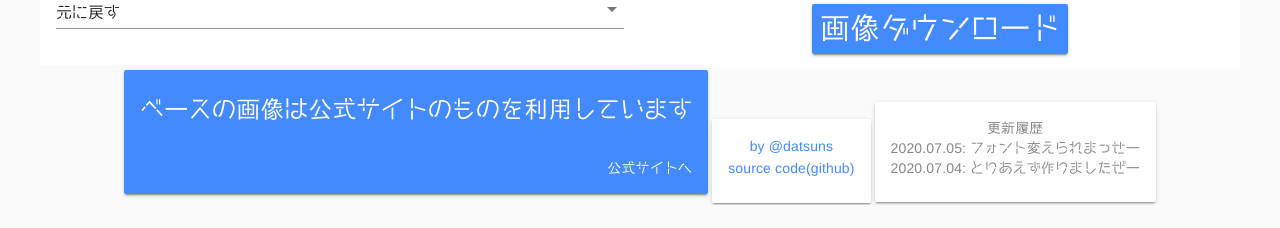
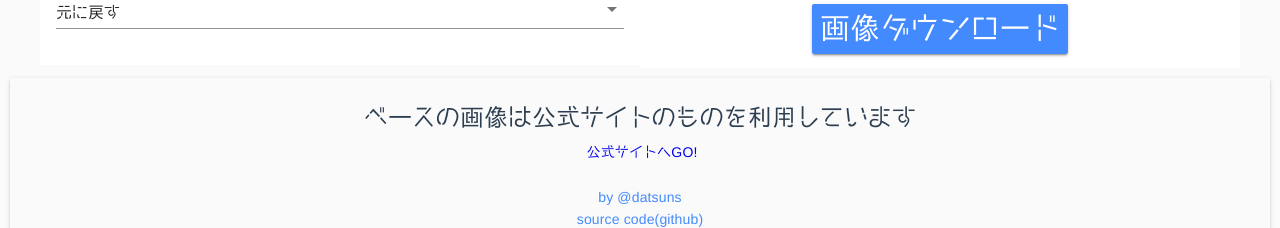
Before and after one commit to datsuns/chaincroprof, a Vue app: page / in a window 1280 px wide. Shown: the part 724-952 px from the top of the page. Before the commit the page ends 929 px from the top, so only its background shows below. Built offline with nearby package versions, Linux system fonts and the light colour scheme; a web font is replaced by a local one.

Commit message:
change footer style

```diff
--- a/src/components/AppFooter.vue
+++ b/src/components/AppFooter.vue
@@ -1,20 +1,19 @@
 <template>
   <div>
-    <md-card class="md-primary" width="200px">
+    <md-card class="md-primary" md-theme="orange-card" >
       <md-card-header>
         <div class="md-title">ベースの画像は公式サイトのものを利用しています</div>
+        <md-button align="center" href="http://chronicle.sega-net.com/7th_chain/">公式サイトへGo!</md-button>
       </md-card-header>
 
-      <md-card-actions>
-        <md-button align="center" href="http://chronicle.sega-net.com/7th_chain/">公式サイトへ</md-button>
-      </md-card-actions>
-    </md-card>
-
-    <md-card>
       <md-card-content>
         <a href="https://twitter.com/datsuns" target="_blank">by @datsuns</a>
         <br>
         <a href="https://github.com/chainchroprof/prof7th" target="_blank">source code(github)</a>
+
+        <div class="md-subhead">更新履歴</div>
+        <div class="md-subhead">2020.07.05: フォント変えられまっせー</div>
+        <div class="md-subhead">2020.07.04: とりあえず作りましたぜー</div>
       </md-card-content>
     </md-card>
 
@@ -35,28 +34,20 @@
       <md-button class="md-primary md-raised" @click="showChangeLog = true">更新履歴</md-button>
     </md-card>
     -->
-    <md-card>
-      <md-card-content>
-        <div class="md-subhead">更新履歴</div>
-        <div class="md-subhead">2020.07.05: フォント変えられまっせー</div>
-        <div class="md-subhead">2020.07.04: とりあえず作りましたぜー</div>
-      </md-card-content>
-    </md-card>
   </div>
 </template>
 
 <script>
   export default {
     name: 'AppFooter',
-    data: () => ({
-      showChangeLog: false
-    })
+    //data: () => ({
+    //  showChangeLog: false
+    //})
   }
 </script>
 
 <style lang="scss" scoped>
   .md-card {
-    margin: 2px;
-    display: inline-block;
+    margin: 10px;
   }
 </style>
```
